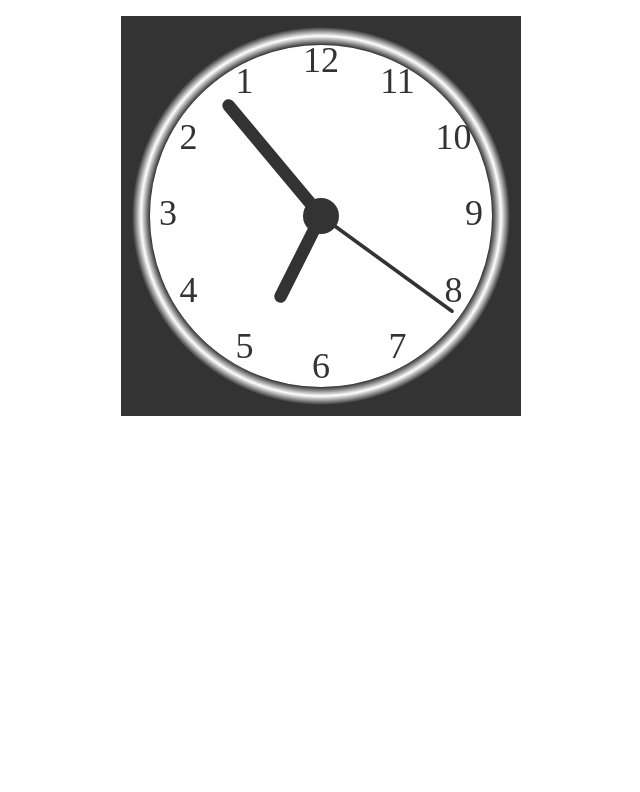
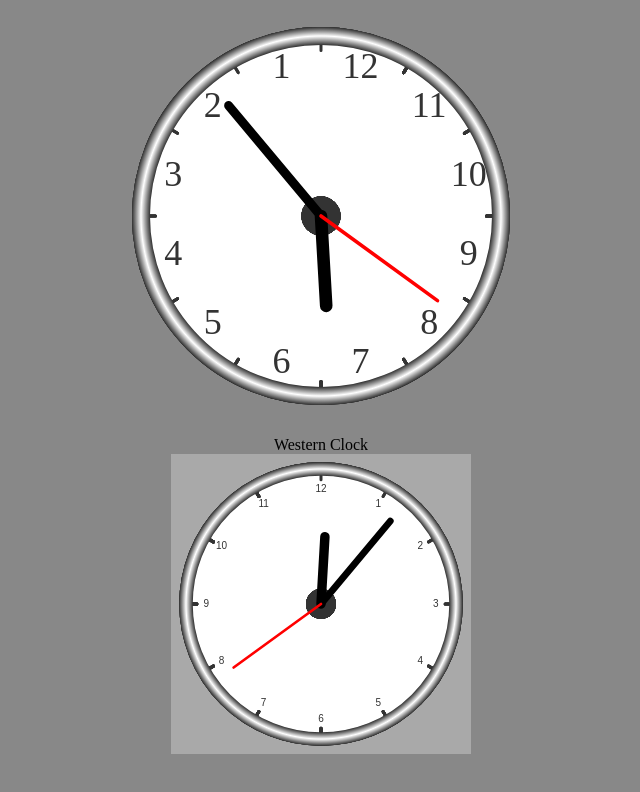
Before and after one commit to shariatzadeh/shariat-clock, a plain HTML site: page sunset-clock.html in a window 1280 px wide. Shown: the whole page, without its empty margins (319-959 px from the left). Drawn offline with Linux system fonts and the light colour scheme.

Commit message:
pwa prototype

```diff
--- a/sunset-clock.html
+++ b/sunset-clock.html
@@ -1,26 +1,54 @@
 <!DOCTYPE html>
 <html>
-<body dir=rtl>
+<head>
+  <title>ساعت</title>
+<meta name=  "eastern-clock"    content="#aa7700">
+  <meta name="theme-color"        content="black">
+  <link rel="manifest"        href="manifest.json">
+</head>
+
+<body dir=rtl
+style="background-color:#888"
+>
 <p align=center>
-<canvas  id="canvas" width="400" height="400"
-style="background-color:#333">
-</canvas>
+
+<canvas  id="canvas" width="400" height="400"></canvas>
 </p>
+<p align=center>
+Western Clock
+<br/>
+<canvas  id="canvas2" width="300" height="300" style='background-color: darkgray;'></canvas>
+</p>
+
 <script>
-var canvas = document.getElementById("canvas");
-var ctx = canvas.getContext("2d");
-var radius = canvas.height / 2;
-ctx.translate(radius, radius);
-radius = radius * 0.90
-setInterval(drawClock, 1000);
 
-function drawClock() {
-  drawFace(ctx, radius);
-  drawNumbers(ctx, radius);
-  drawTime(ctx, radius);
+
+setInterval(drawClocks, 1000);
+
+
+function drawClocks() {
+var islamicClock = true;
+var canvas1 = document.getElementById("canvas");
+drawClock(canvas1, islamicClock)
+
+var islamicClock = false;
+
+var canvas2 = document.getElementById("canvas2");
+drawClock(canvas2, islamicClock)
 }
 
-function drawFace(ctx, radius) {
+function drawClock(_canvas, islamicClock) {
+var ctx = _canvas.getContext("2d");
+var radius = _canvas.height / 2;
+ctx.translate(radius, radius);
+radius2 = radius * 0.90;
+  drawFace(ctx, radius2, islamicClock);
+  drawNumbers(ctx, radius2, islamicClock);
+  drawTime(ctx, radius2, islamicClock);
+ctx.translate(-radius, -radius);
+}
+
+function drawFace(ctx, radius, islamicClock) {
   var grad;
   ctx.beginPath();
   ctx.arc(0, 0, radius, 0, 2*Math.PI);
@@ -39,14 +67,24 @@ function drawFace(ctx, radius) {
   ctx.fill();
 }
 
-function drawNumbers(ctx, radius) {
+function drawNumbers(ctx, radius, islamicClock) {
   var ang;
   var num;
-  ctx.font = radius*0.2 + "px 'B mitra'";
+  var fontface = '';
+  if (islamicClock) fontface = " 'B mitra'";
+  ctx.font = radius*0.2 + "px" + fontface;
   ctx.textBaseline="middle";
   ctx.textAlign="center";
   for(num = 1; num < 13; num++){
-    ang = -num * Math.PI / 6;
+
+	if (islamicClock) {
+		ang = -num * Math.PI / 6;
+	}
+	else {
+		ang = num * Math.PI / 6;
+	}
+
+	if (islamicClock) { ang += Math.PI / 12;}
     ctx.rotate(ang);
     ctx.translate(0, -radius*0.85);
     ctx.rotate(-ang);
@@ -54,33 +92,51 @@ function drawNumbers(ctx, radius) {
     ctx.rotate(ang);
     ctx.translate(0, radius*0.85);
     ctx.rotate(-ang);
+
+	if (islamicClock) {
+		ang = -num * Math.PI / 6;
+	}
+	else {
+		ang = num * Math.PI / 6;
+	}
+    ctx.lineWidth = 3;
+    ctx.rotate(-ang);
+    ctx.moveTo(0,-radius*0.92);
+    ctx.lineTo(0, -radius*0.95);
+    ctx.stroke();
+    ctx.rotate(ang);
+
   }
 }
 
-function drawTime(ctx, radius){
-	var qorubHour=19;
-	var qorubMin = 0;
+function drawTime(ctx, radius, islamicClock){
+//https://www.erfan.ir/mafatih392/%D8%AF%D8%B9%D8%A7%D9%87%D8%A7%DB%8C-%D9%87%D8%B1-%D8%B3%D8%A7%D8%B9%D8%AA%DB%8C-%D8%AF%D8%B1-%D8%B7%D9%88%D9%84-%D8%B1%D9%88%D8%B2-%DA%A9%D9%84%DB%8C%D8%A7%D8%AA-%D9%85%D9%81%D8%A7%D8%AA%DB%8C%D8%AD-%D8%A7%D9%84%D8%AC%D9%86%D8%A7%D9%86-%D8%A8%D8%A7-%D8%AA%D8%B1%D8%AC%D9%85%D9%87-%D8%A7%D8%B3%D8%AA%D8%A7%D8%AF-%D8%AD%D8%B3%DB%8C%D9%86-%D8%A7%D9%86%D8%B5%D8%A7%D8%B1%DB%8C%D8%A7%D9%86
     var now = new Date();
-	now = new Date(now.getTime() - qorubHour*60*60000 - qorubMin*60000)
+	if (islamicClock) {
+		now = new Date(now.getTime() + 6*60*60000)
+	}
+	var direction = -1;
+	if (islamicClock) {
+		direction = 1;
+	}
     var hour = now.getHours();
     var minute = now.getMinutes();
     var second = now.getSeconds();
 
     //hour
     hour=hour%12;
-    hour=(hour*Math.PI/6)+
-    (minute*Math.PI/(6*60))+
-    (second*Math.PI/(360*60));
-    drawHand(ctx, hour, radius*0.5, radius*0.07);
+    hour=(hour*Math.PI/6)+    (minute*Math.PI/(6*60))+    (second*Math.PI/(360*60));
+    drawHand(ctx, direction*hour, radius*0.5, radius*0.07, 'black');
     //minute
     minute=(minute*Math.PI/30)+(second*Math.PI/(30*60));
-    drawHand(ctx, minute, radius*0.8, radius*0.07);
+    drawHand(ctx, direction*minute, radius*0.8, radius*0.05, 'black');
     // second
     second=(second*Math.PI/30);
-    drawHand(ctx, second, radius*0.9, radius*0.02);
+    drawHand(ctx, direction*second, radius*0.8, radius*0.02, 'red');
 }
 
-function drawHand(ctx, pos, length, width) {
+function drawHand(ctx, pos, length, width, color) {
+	ctx.strokeStyle = color;
     ctx.beginPath();
     ctx.lineWidth = width;
     ctx.lineCap = "round";
```
Also changed, not shown: 192x192.png (added), manifest.json (added).
